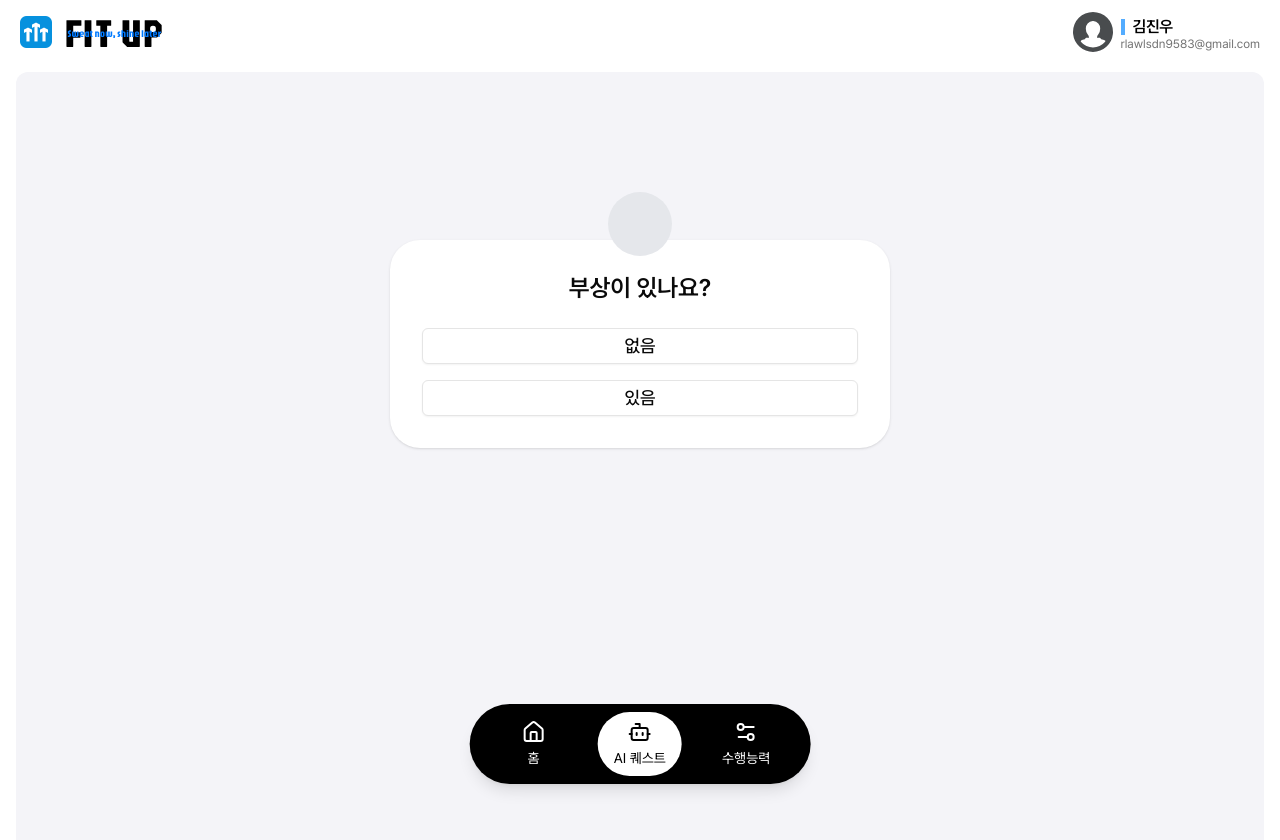
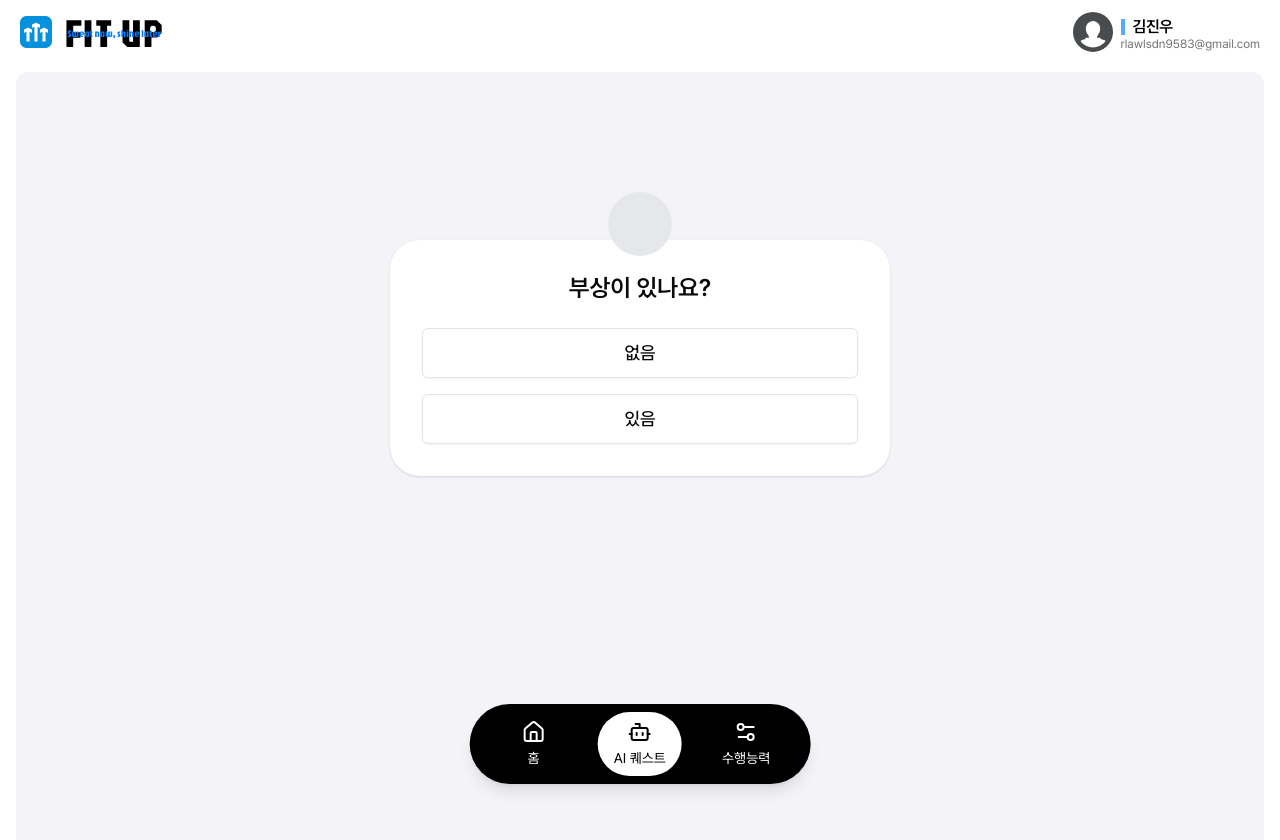
Before and after one commit to FitUp-KTB/FitUp-FE, a Next.js app: page /prompt in a window 1280 px wide. Shown: the top 840 px of the page. Built offline with nearby package versions, Linux system fonts and the light colour scheme.

Commit message:
Design: 프롬프트 버튼 디자인 수정

```diff
--- a/app/(main)/prompt/page.tsx
+++ b/app/(main)/prompt/page.tsx
@@ -60,7 +60,7 @@ export default function WorkoutSelection() {
   const handleSendRequest = async () => {
     let reqBody: QuestCreateRequest;
     // 부상 상태면
-    if (injuryStatus) {
+    if (injuryStatus === "있음") {
       reqBody = {
         main_category: "",
         sub_category: "",
@@ -143,10 +143,10 @@ export default function WorkoutSelection() {
             <>
               <h2 className="text-2xl font-semibold mb-6">부상이 있나요?</h2>
               <div className="space-y-4">
-                <Button variant="outline" className="w-full py-3 text-lg" onClick={() => handleInjurySelect("없음")}>
+                <Button variant="outline" className="w-full py-6 text-lg" onClick={() => handleInjurySelect("없음")}>
                   없음
                 </Button>
-                <Button variant="outline" className="w-full py-3 text-lg" onClick={() => handleInjurySelect("있음")}>
+                <Button variant="outline" className="w-full py-6 text-lg" onClick={() => handleInjurySelect("있음")}>
                   있음
                 </Button>
               </div>
@@ -193,7 +193,7 @@ export default function WorkoutSelection() {
               </h2>
               <div className="space-y-4">
                 {subWorkouts[selectedWorkout].map((subType) => (
-                  <Button key={subType} variant="outline" className="w-full py-3 text-lg" onClick={() => handleSubWorkoutSelect(subType)}>
+                  <Button key={subType} variant="outline" className="w-full py-6 text-lg" onClick={() => handleSubWorkoutSelect(subType)}>
                     {subType}
                   </Button>
                 ))}
```
